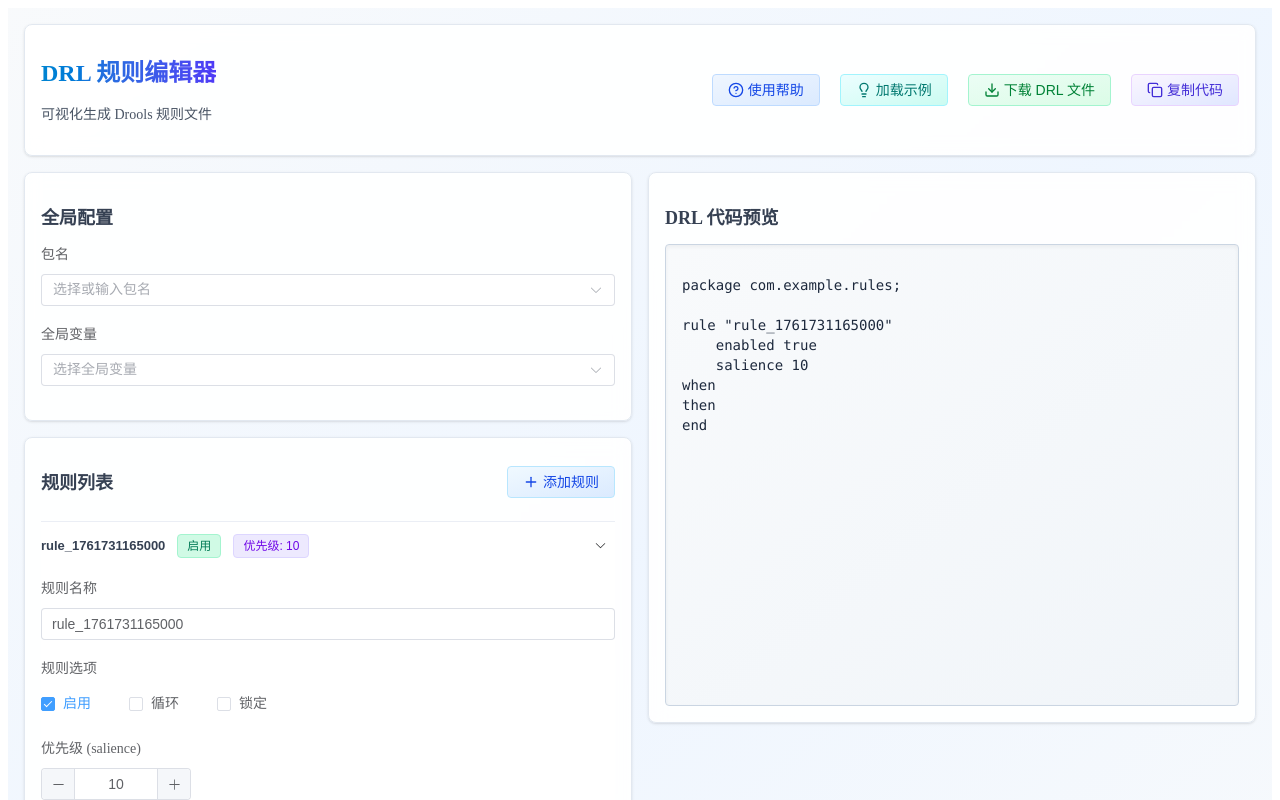
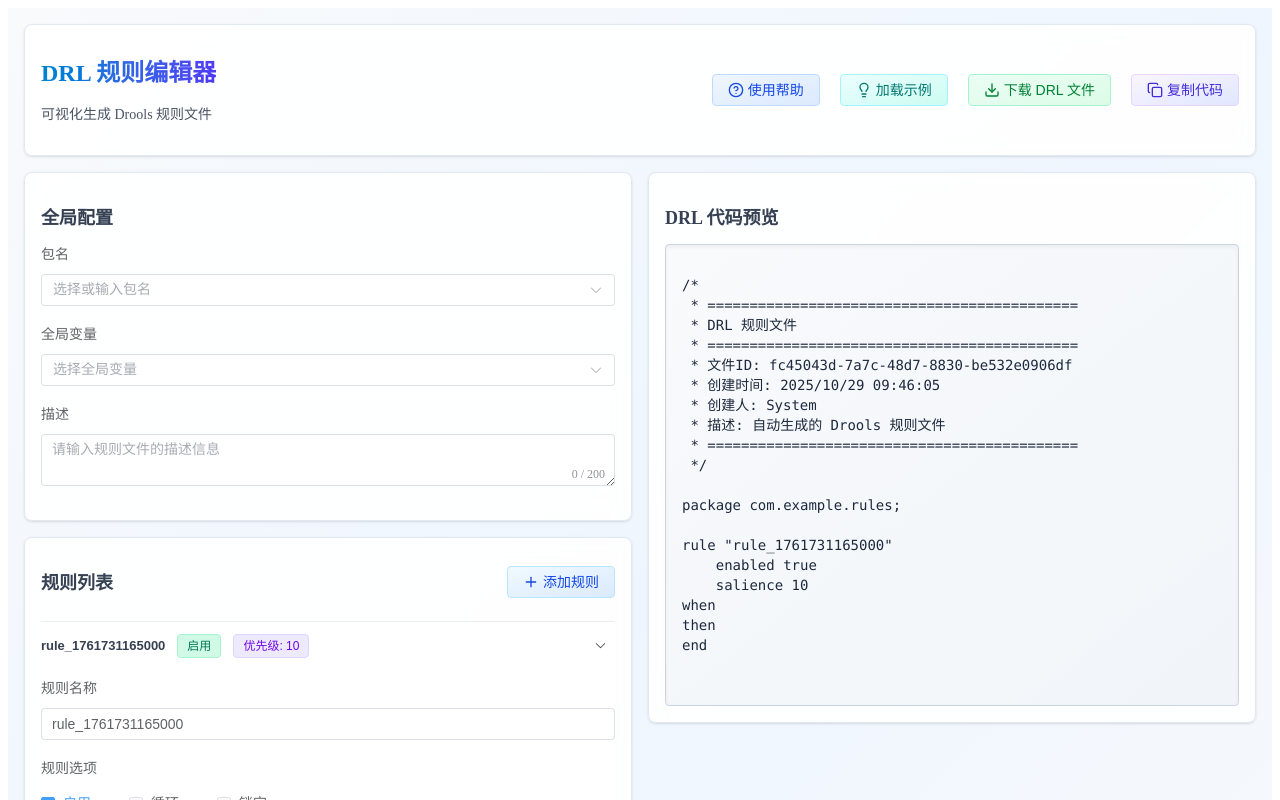
Before and after one commit to oeyoews/rule-engine-web, a Vue app: page / in a window 1280 px wide. Shown: the top 800 px of the page. Built offline with nearby package versions, Linux system fonts and the light colour scheme.

Commit message:
feat: add UUID generation for DRL files with timestamp in DrlEditor

```diff
--- a/package.json
+++ b/package.json
@@ -13,9 +13,11 @@
     "@vueuse/core": "^14.0.0",
     "element-plus": "^2.11.5",
     "lucide-vue-next": "^0.548.0",
+    "moment": "^2.30.1",
     "tailwindcss": "^4.1.12",
     "unplugin-auto-import": "^20.2.0",
     "unplugin-vue-components": "^30.0.0",
+    "uuid": "^13.0.0",
     "vue": "^3.5.22"
   },
   "devDependencies": {
--- a/src/components/DrlEditor.vue
+++ b/src/components/DrlEditor.vue
@@ -5,11 +5,13 @@ import { Trash2, HelpCircle, Lightbulb, Download, Copy, Check, Plus } from 'luci
 import { useClipboard } from '@vueuse/core'
 import HelpDialog from './HelpDialog.vue'
 import SectionTitle from './SectionTitle.vue'
+import { generateDrlCode, downloadFile } from '../utils/drl'
 
 // 数据定义
 const config = ref<Config>({
   package: '',
-  globals: []
+  globals: [],
+  description: ''
 })
 
 // 包名选项
@@ -102,7 +104,8 @@ const loadSample = () => {
   // 设置全局配置
   config.value = {
     package: 'com.example.rules',
-    globals: ['global org.slf4j.Logger logger;']
+    globals: ['global org.slf4j.Logger logger;'],
+    description: '示例规则文件'
   }
 
   // 设置规则示例
@@ -134,47 +137,7 @@ const loadSample = () => {
  * 生成 DRL 代码
  */
 const generateDRL = (): string => {
-  const pkg = config.value.package || 'com.example.rules'
-  const globals = config.value.globals
-
-  let code = `package ${pkg};\n\n`
-
-  if (globals.length > 0) {
-    globals.forEach(g => {
-      code += `${g}\n`
-    })
-    code += `\n`
-  }
-
-  rules.value.forEach(rule => {
-    code += `rule "${rule.name}"\n`
-    if (rule.enabled !== undefined) {
-      code += `    enabled ${rule.enabled}\n`
-    }
-    if (rule.salience !== undefined) {
-      code += `    salience ${rule.salience}\n`
-    }
-    if (rule.noLoop) {
-      code += `    no-loop true\n`
-    }
-    if (rule.lockOnActive) {
-      code += `    lock-on-active true\n`
-    }
-    code += `when\n`
-    if (rule.when) {
-      code += `${rule.when}\n`
-    }
-    code += `then\n`
-    if (rule.then) {
-      const thenLines = rule.then.split('\n')
-      thenLines.forEach(line => {
-        code += `${line}\n`
-      })
-    }
-    code += `end\n\n`
-  })
-
-  return code
+  return generateDrlCode(config.value.package, config.value.globals, rules.value, config.value.description)
 }
 
 /**
@@ -182,13 +145,8 @@ const generateDRL = (): string => {
  */
 const downloadDRL = () => {
   const code = generateDRL()
-  const blob = new Blob([code], { type: 'text/plain;charset=utf-8' })
-  const url = URL.createObjectURL(blob)
-  const a = document.createElement('a')
-  a.href = url
-  a.download = `rules-${Date.now()}.drl`
-  a.click()
-  URL.revokeObjectURL(url)
+  const filename = `rules-${Date.now()}.drl`
+  downloadFile(code, filename)
 }
 
 /**
@@ -310,6 +268,16 @@ onMounted(() => {
                   />
                 </el-select>
               </el-form-item>
+              <el-form-item label="描述">
+                <el-input
+                  v-model="config.description"
+                  type="textarea"
+                  :rows="2"
+                  placeholder="请输入规则文件的描述信息"
+                  maxlength="200"
+                  show-word-limit
+                />
+              </el-form-item>
             </el-form>
           </div>
 
--- /dev/null
+++ b/src/utils/drl.ts
@@ -0,0 +1,97 @@
+import { v4 as uuidv4 } from 'uuid'
+import moment from 'moment'
+
+/**
+ * 格式化时间戳
+ */
+export const formatTimestamp = (date: Date = new Date()): string => {
+  return moment(date).format('YYYY/MM/DD HH:mm:ss')
+}
+
+/**
+ * 生成 DRL 文件头注释
+ */
+export const generateDrlHeader = (description?: string): string => {
+  const drlId = uuidv4()
+  const timestamp = formatTimestamp()
+  const desc = description || '自动生成的 Drools 规则文件'
+
+  let header = `/*\n`
+  header += ` * ============================================\n`
+  header += ` * DRL 规则文件\n`
+  header += ` * ============================================\n`
+  header += ` * 文件ID: ${drlId}\n`
+  header += ` * 创建时间: ${timestamp}\n`
+  header += ` * 创建人: System\n`
+  header += ` * 描述: ${desc}\n`
+  header += ` * ============================================\n`
+  header += ` */\n\n`
+
+  return header
+}
+
+/**
+ * 生成 DRL 代码
+ */
+export const generateDrlCode = (
+  packageName: string,
+  globals: string[],
+  rules: Rule[],
+  description?: string
+): string => {
+  const pkg = packageName || 'com.example.rules'
+
+  let code = generateDrlHeader(description)
+
+  code += `package ${pkg};\n\n`
+
+  if (globals.length > 0) {
+    globals.forEach(g => {
+      code += `${g}\n`
+    })
+    code += `\n`
+  }
+
+  rules.forEach(rule => {
+    code += `rule "${rule.name}"\n`
+    if (rule.enabled !== undefined) {
+      code += `    enabled ${rule.enabled}\n`
+    }
+    if (rule.salience !== undefined) {
+      code += `    salience ${rule.salience}\n`
+    }
+    if (rule.noLoop) {
+      code += `    no-loop true\n`
+    }
+    if (rule.lockOnActive) {
+      code += `    lock-on-active true\n`
+    }
+    code += `when\n`
+    if (rule.when) {
+      code += `${rule.when}\n`
+    }
+    code += `then\n`
+    if (rule.then) {
+      const thenLines = rule.then.split('\n')
+      thenLines.forEach(line => {
+        code += `${line}\n`
+      })
+    }
+    code += `end\n\n`
+  })
+
+  return code
+}
+
+/**
+ * 下载文件
+ */
+export const downloadFile = (content: string, filename: string): void => {
+  const blob = new Blob([content], { type: 'text/plain;charset=utf-8' })
+  const url = URL.createObjectURL(blob)
+  const a = document.createElement('a')
+  a.href = url
+  a.download = filename
+  a.click()
+  URL.revokeObjectURL(url)
+}
--- a/types.d.ts
+++ b/types.d.ts
@@ -2,6 +2,7 @@
 interface Config {
   package: string
   globals: string[]
+  description: string
 }
 
 // 规则接口
```
Also changed, not shown: 1 other file (tests, documents, lock files or other folders).
